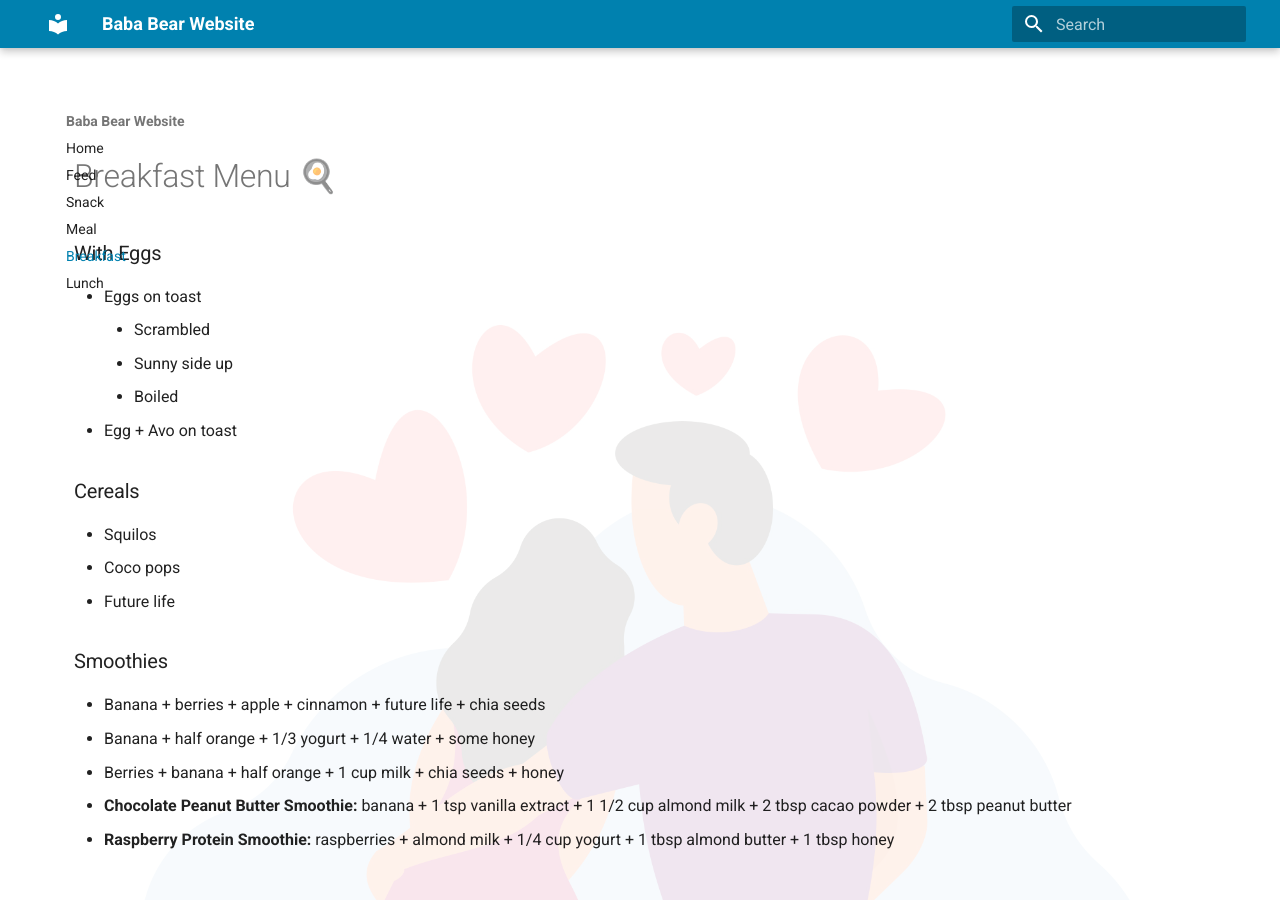
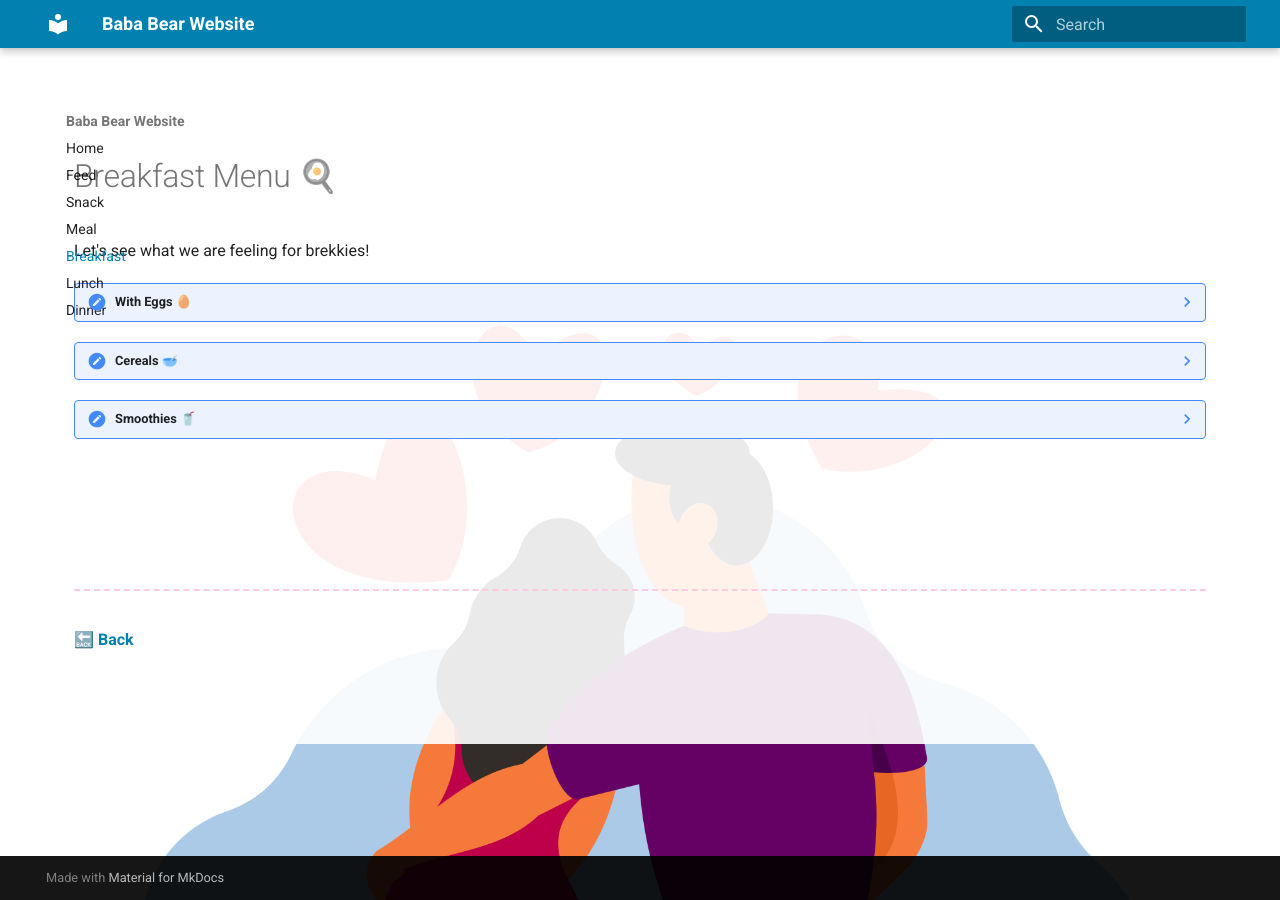
Before and after one commit to Stef504/mkdocs-website, an MkDocs documentation site: the page built from docs/breakfast.md, in a window 1280 px wide and 900 px high. Built offline with MkDocs 1.6.1 and Material for MkDocs 9.7.7, drawn with Linux system fonts in a browser that asks for light colours; some of the changed text lies outside the part shown.

Commit message:
added the dinner, and emojis

```diff
--- a/docs/breakfast.md
+++ b/docs/breakfast.md
@@ -1,23 +1,25 @@
 # Breakfast Menu 🍳
 
-### With Eggs
-* Eggs on toast
-    * Scrambled
-    * Sunny side up
-    * Boiled
-* Egg + Avo on toast
+Let's see what we are feeling for brekkies!
 
-### Cereals
-* Squilos
-* Coco pops
-* Future life
+??? note "With Eggs 🥚"
+    * Eggs on toast
+        * Scrambled
+        * Sunny side up
+        * Boiled
+    * Egg + Avo on toast
 
-### Smoothies
-* Banana + berries + apple + cinnamon + future life + chia seeds
-* Banana + half orange + 1/3 yogurt + 1/4 water + some honey
-* Berries + banana + half orange + 1 cup milk + chia seeds + honey
-* **Chocolate Peanut Butter Smoothie:** banana + 1 tsp vanilla extract + 1 1/2 cup almond milk + 2 tbsp cacao powder + 2 tbsp peanut butter
-* **Raspberry Protein Smoothie:** raspberries + almond milk + 1/4 cup yogurt + 1 tbsp almond butter + 1 tbsp honey
+??? note "Cereals 🥣"
+    * Squilos
+    * Coco pops
+    * Future life
+
+??? note "Smoothies 🥤"
+    * **Baba Special:** Banana + berries + apple + cinnamon + future life + chia seeds
+    * **Banana Citrus:** Banana + half orange + 1/3 yogurt + 1/4 water + some honey
+    * **Berry Vibe:** Berries + banana + half orange + 1 cup milk + chia seeds + honey
+    * **Chocolate Peanut Butter Smoothie:** banana + 1 tsp vanilla extract + 1 1/2 cup almond milk + 2 tbsp cacao powder + 2 tbsp peanut butter
+    * **Raspberry Protein Smoothie:** raspberries + almond milk + 1/4 cup yogurt + 1 tbsp almond butter + 1 tbsp honey
 
 <div class="bear-footer" markdown>
 [🔙 Back](meal.md)
--- a/docs/stylesheets/extra.css
+++ b/docs/stylesheets/extra.css
@@ -59,3 +59,14 @@ body {
 .bear-footer a:hover {
     text-decoration: underline;
 }
+
+/* Change all bullet points to dark pink */
+/* .md-typeset ul li::marker {
+  color: #DC569B;
+} */
+
+/* Replace the standard dot with a custom emoji */
+.md-typeset ul li {
+  list-style-type: "💕 "; /* You can change this to "⭐ " or "💖 " */
+  padding-left: 10px;
+}
--- a/mkdocs.yml
+++ b/mkdocs.yml
@@ -12,6 +12,7 @@ nav:
   - Meal: meal.md
   - Breakfast: breakfast.md
   - Lunch: lunch.md
+  - Dinner: dinner.md
 
 
 # These extensions allow us to use buttons and click-to-reveal blocks
@@ -21,6 +22,8 @@ markdown_extensions:
   - pymdownx.details
   - pymdownx.superfences
   - md_in_html
+  - pymdownx.tabbed:
+      alternate_style: true
 
 extra_css:
   - stylesheets/extra.css
```
Also changed, not shown: docs/dinner.md (+34 -0 lines), docs/lunch.md (+6 -5 lines).
